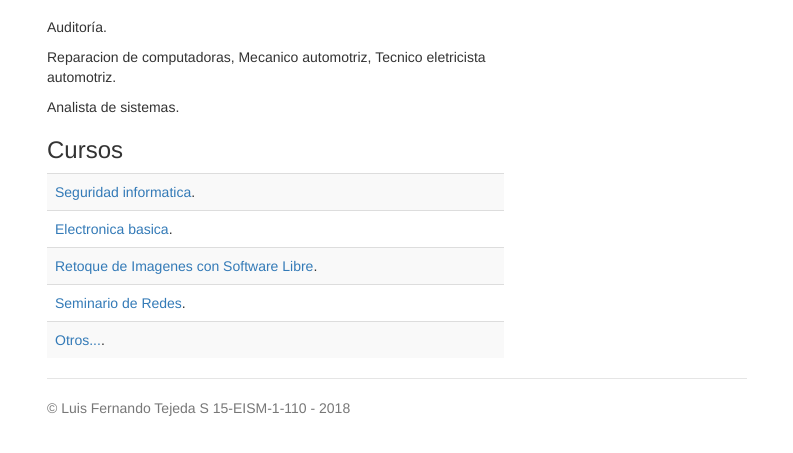
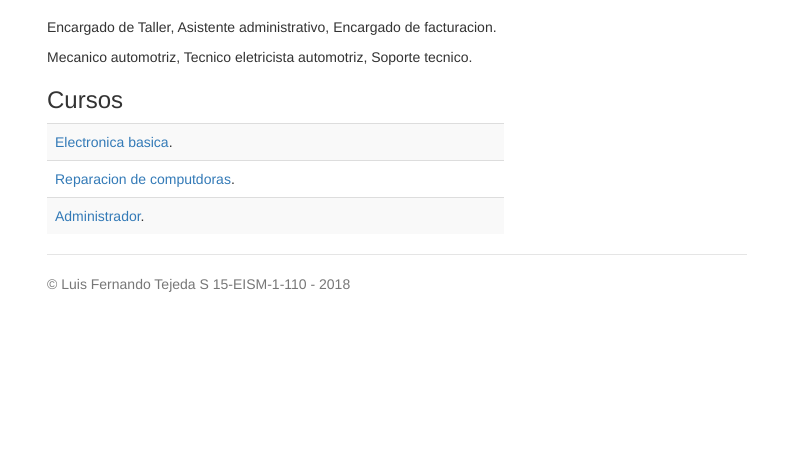
Before and after one commit to LuisFTS/LuisFTS.github.io, a plain HTML site: page index.html in a window 1280 px wide. Shown: the part 217-670 px from the top of the page, without its empty margins (243-1036 px from the left). Drawn offline with nearby package versions, Linux system fonts and the light colour scheme.

Commit message:
Initial Commit

```diff
--- a/index.html
+++ b/index.html
@@ -41,17 +41,17 @@
       <div class='row'>
         <div class='col-sm-8'>
           <br>
-          <p>Auditor&iacutea.</p>
-            <p>Reparacion de computadoras, Mecanico automotriz, Tecnico eletricista automotriz.</p>
-          <p>Analista de sistemas.</p>
+          <p>Encargado de Taller, Asistente administrativo, Encargado de facturacion.</p>
+            <p>Mecanico automotriz, Tecnico eletricista automotriz, Soporte tecnico.</p>
+          </p>
 
           <h3>Cursos</h3>
           <table class='table table-striped'>
-            <tr><td><a href="https://www.miriadax.net" target="blank">Seguridad informatica</a>.</td></tr>
-            <tr><td><a href="https://miriadax.net/web/introduccion-al-machine-learning-3-edicion-" target="blank">Electronica basica</a>.</td></tr>
-            <tr><td><a href="https://miriadax.net/web/creacion-y-retoque-2-ed" target="blank">Retoque de Imagenes con Software Libre</a>.</td></tr>
-            <tr><td><a href="https://miriadax.net/web/tecnicas-creatividad-5edicion" target="blank">Seminario de Redes</a>.</td></tr>
-            <tr><td><a href="https://es.linkedin.com/in/jose-rafael-rojas-b-739063114" target="blank">Otros...</a>.</td></tr>
+            <tr><td><a href="" target="blank">Electronica basica</a>.</td></tr>
+            <tr><td><a href="" target="blank">Reparacion de computdoras</a>.</td></tr>
+            <tr><td><a href="" target="blank">Administrador</a>.</td></tr>
+
+
           </table>
         </div>
       </div>
```
Also changed, not shown: 1 other file.
